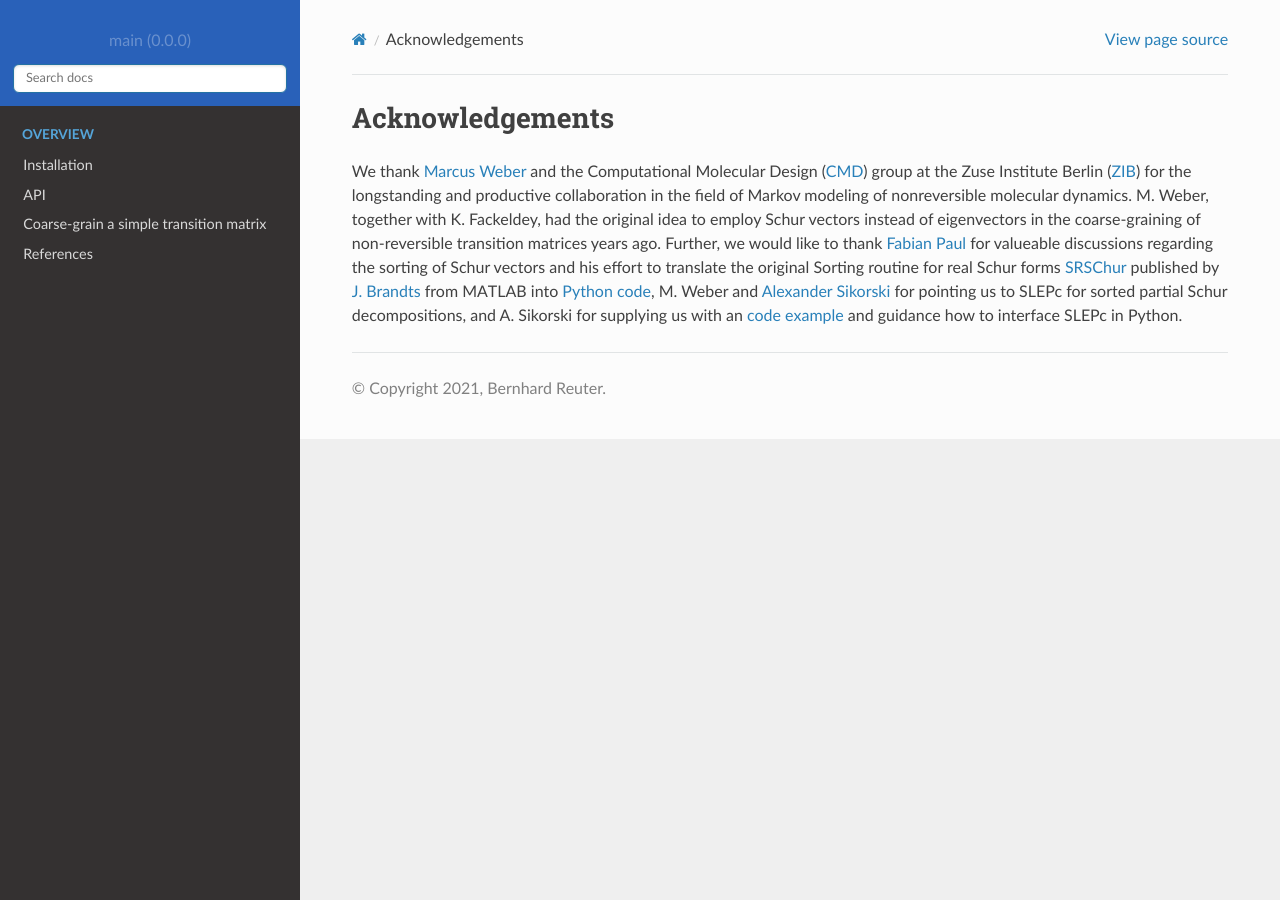
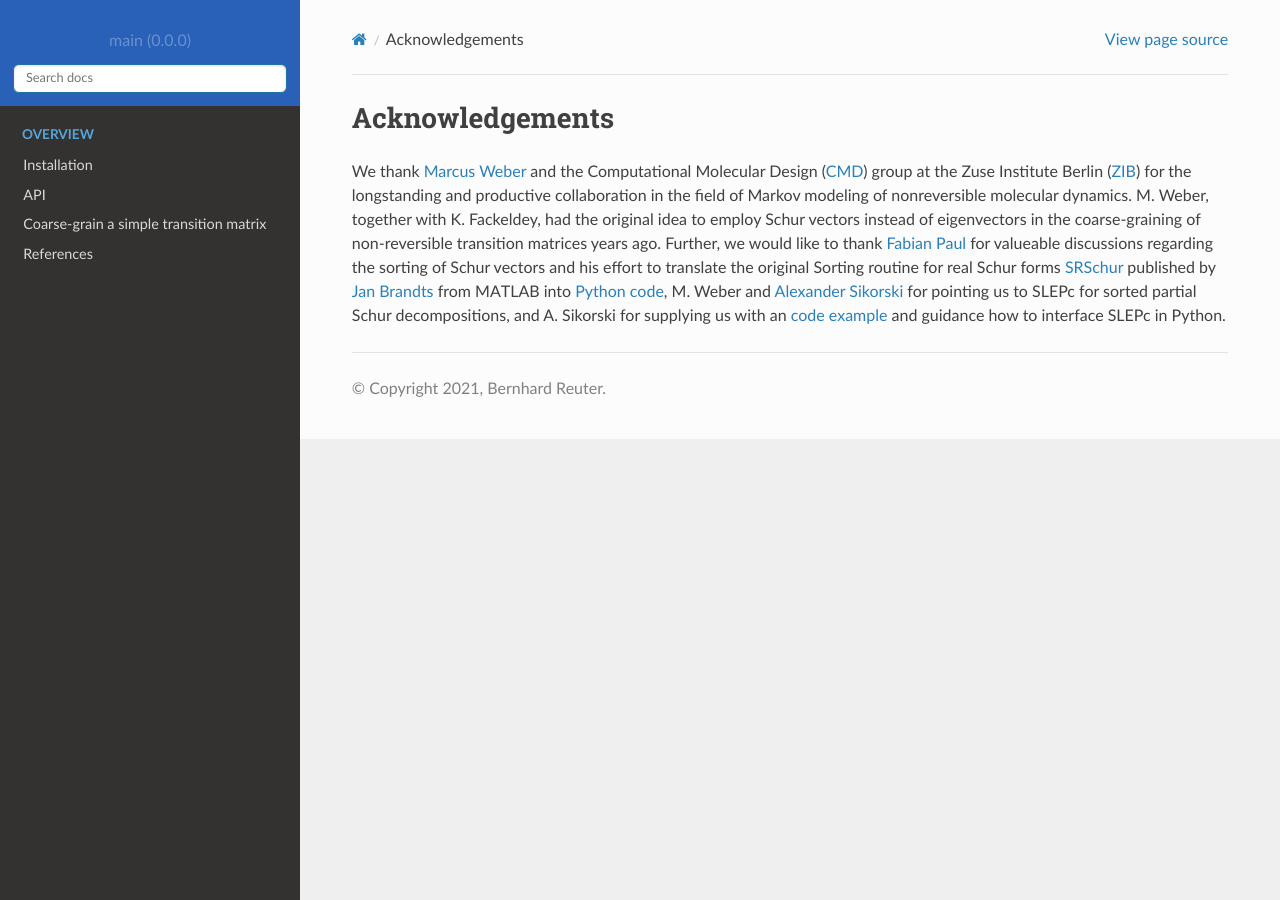
Before and after one commit to msmdev/pyGPCCA, a Sphinx documentation site: the page built from docs/source/acknowledgements.rst, in a window 1280 px wide. Built offline with Sphinx 7.4.7 and the Read the Docs theme 2.0.0, drawn with Linux system fonts in a browser that asks for light colours.

Commit message:
Fix typo in acknowledgements.rst.

```diff
--- a/docs/source/acknowledgements.rst
+++ b/docs/source/acknowledgements.rst
@@ -5,7 +5,7 @@ for the longstanding and productive collaboration in the field of Markov modelin
 M. Weber, together with K. Fackeldey, had the original idea to employ Schur vectors instead of eigenvectors in the
 coarse-graining of non-reversible transition matrices years ago.
 Further, we would like to thank `Fabian Paul`_ for valueable discussions regarding the sorting of Schur vectors and his
-effort to translate the original Sorting routine for real Schur forms `SRSChur`_ published by `J. Brandts`_ from MATLAB
+effort to translate the original Sorting routine for real Schur forms `SRSchur`_ published by `Jan Brandts`_ from MATLAB
 into `Python code`_,
 M. Weber and `Alexander Sikorski`_ for pointing us to SLEPc for sorted partial Schur decompositions,
 and A. Sikorski for supplying us with an `code example`_ and guidance how to interface SLEPc in Python.
@@ -15,7 +15,7 @@ and A. Sikorski for supplying us with an `code example`_ and guidance how to int
 .. _`ZIB`: https://www.zib.de/
 .. _`Fabian Paul`: https://github.com/fabian-paul
 .. _`SRSchur`: http://m2matlabdb.ma.tum.de/SRSchur.m?MP_ID=119
-.. _`J. Brandts`: https://doi.org/10.1002/nla.274
+.. _`Jan Brandts`: https://doi.org/10.1002/nla.274
 .. _`Python code`: https://gist.github.com/fabian-paul/14679b43ed27aa25fdb8a2e8f021bad5
 .. _`Alexander Sikorski`: https://www.zib.de/members/sikorski
 .. _`code example`: https://github.com/zib-cmd/cmdtools/blob/1c6b6d8e1c35bb487fcf247c5c1c622b4b665b0a/src/cmdtools/analysis/pcca.py#L64
```
